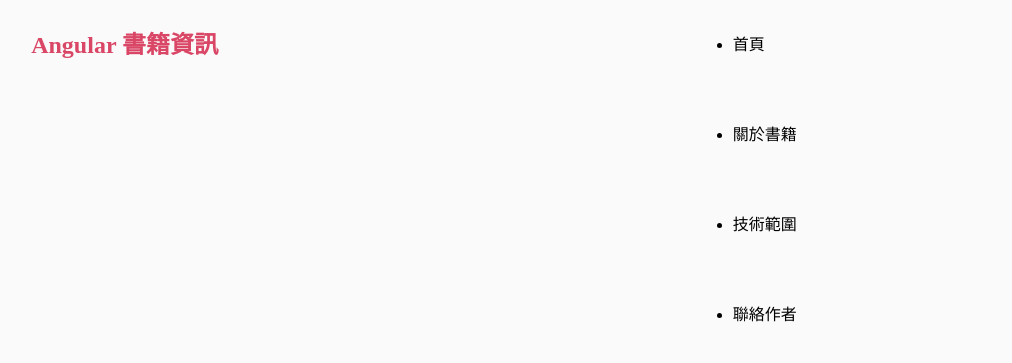
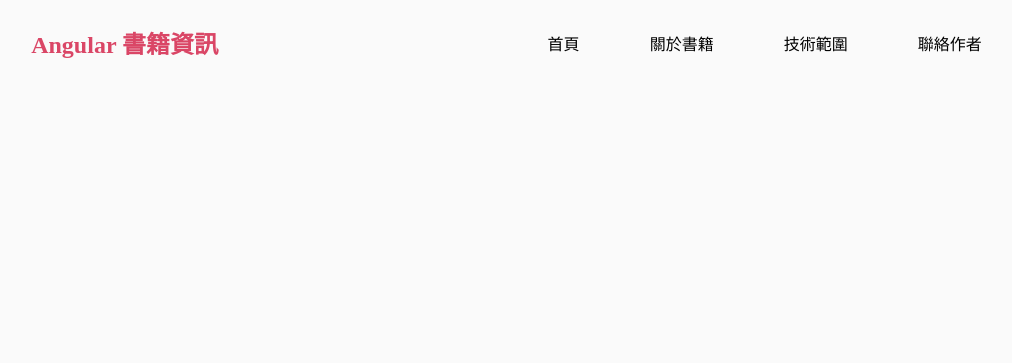
Before and after one commit to YuLin93123/mcu-113-1-web-13131112, a plain HTML site: page src/index.html in a window 1280 px wide. Shown: the top 363 px of the page, without its empty margins (84-1096 px from the left). Drawn offline with Linux system fonts and the light colour scheme.

Commit message:
feat(nav): 導覽列項目樣式設定實作

```diff
--- a/src/index.html
+++ b/src/index.html
@@ -10,18 +10,18 @@
     <div class="containter">
       <nav>
         <div class="nav-logo">Angular 書籍資訊</div>
-        <ul>
-          <li>
-            <a>首頁</a>
+        <ul class="nav-menu">
+          <li class="nav-item">
+            <a class="nav-link">首頁</a>
           </li>
-          <li>
-            <a>關於書籍</a>
+          <li class="nav-item">
+            <a class="nav-link">關於書籍</a>
           </li>
-          <li>
-            <a>技術範圍</a>
+          <li class="nav-item">
+            <a class="nav-link">技術範圍</a>
           </li>
-          <li>
-            <a>聯絡作者</a>
+          <li class="nav-item">
+            <a class="nav-link">聯絡作者</a>
           </li>
         </ul>
         <div></div>
--- a/src/scss/style.scss
+++ b/src/scss/style.scss
@@ -1,6 +1,8 @@
 :root {
   --body-color: rgb(250, 250, 250);
   --logo-color: rgb(218, 70, 102);
+
+  --text-color: rgb(68, 68, 68);
 }
 
 body {
@@ -30,4 +32,17 @@ nav {
     font-weight: 600;
     color: var(--logo-color);
   }
+
+  ul {
+    display: flex;
+    list-style: none;
+
+    .nav-link {
+      text-decoration: none;
+      color: (--text-color);
+      font-weight: 500;
+      padding-inline: 15px;
+      margin-inline: 20px;
+    }
+  }
 }
```
Also changed, not shown: src/style.min.css, 1 other file.
